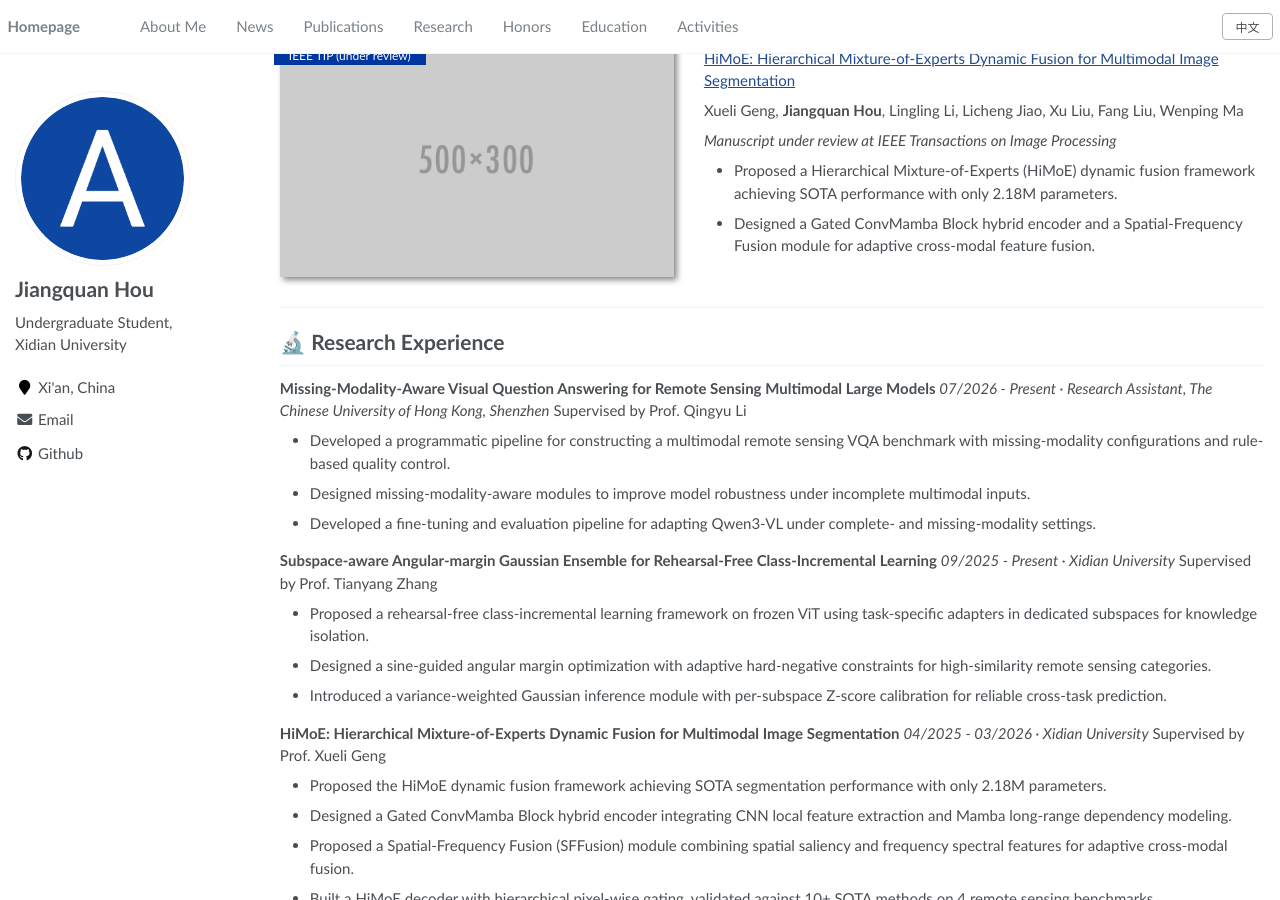
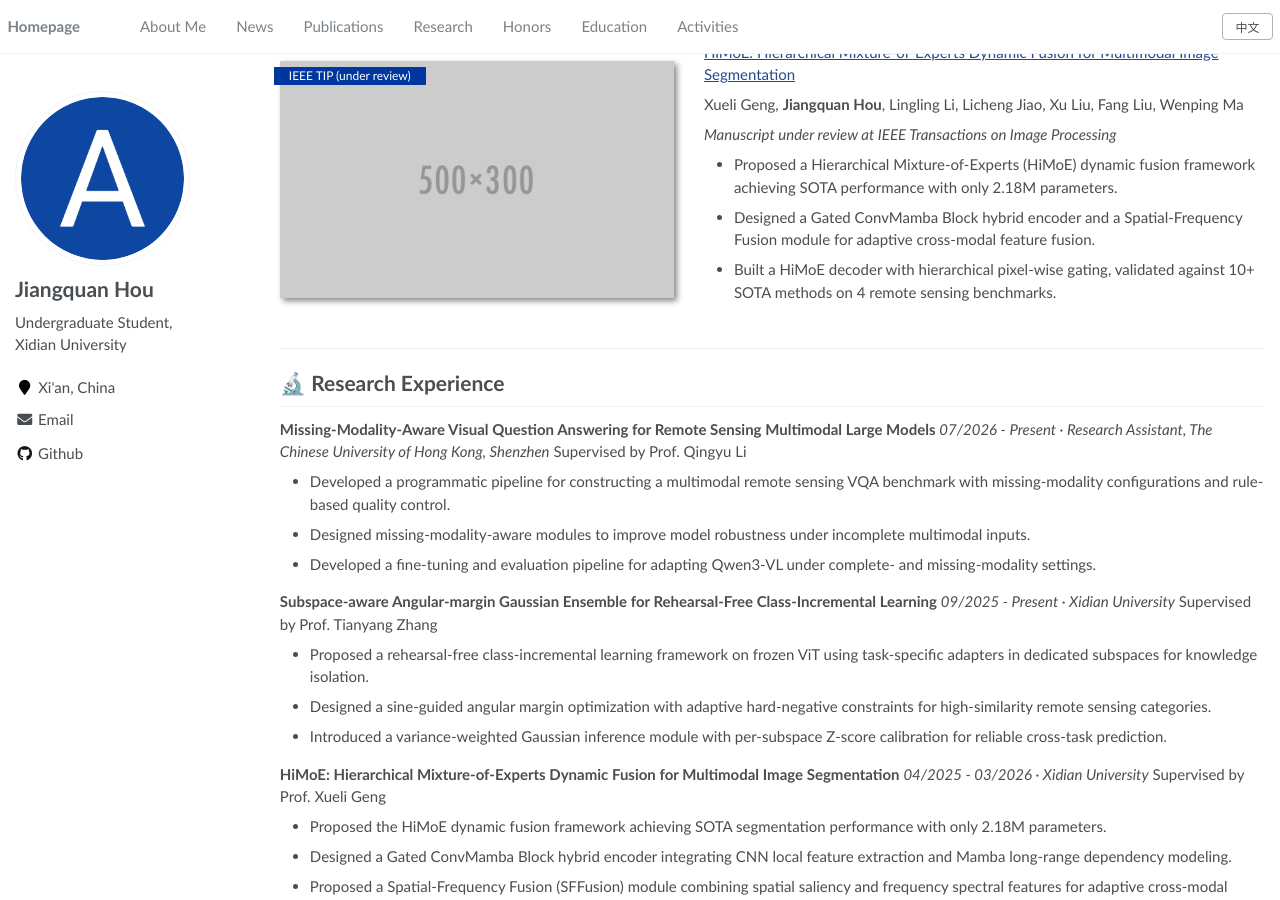
Before and after one commit to ViviQuan/ViviQuan.github.io, a Jekyll site: the page built from _pages/about.md, in a window 1280 px wide and 900 px high, scrolled down 329 px. Built offline with Jekyll 4.4.1, drawn with Linux system fonts in a browser that asks for light colours.

Commit message:
Add third bullet point for HiMoE paper in both EN and ZH

```diff
--- a/_pages/about.md
+++ b/_pages/about.md
@@ -33,6 +33,7 @@ Xueli Geng, **Jiangquan Hou**, Lingling Li, Licheng Jiao, Xu Liu, Fang Liu, Wenp
 
 - Proposed a Hierarchical Mixture-of-Experts (HiMoE) dynamic fusion framework achieving SOTA performance with only 2.18M parameters.
 - Designed a Gated ConvMamba Block hybrid encoder and a Spatial-Frequency Fusion module for adaptive cross-modal feature fusion.
+- Built a HiMoE decoder with hierarchical pixel-wise gating, validated against 10+ SOTA methods on 4 remote sensing benchmarks.
 
 </div>
 </div>
@@ -116,6 +117,7 @@ Xueli Geng, **Jiangquan Hou**, Lingling Li, Licheng Jiao, Xu Liu, Fang Liu, Wenp
 
 - 提出分层混合专家（HiMoE）动态融合框架，仅用 2.18M 参数即达到 SOTA 性能。
 - 设计门控 ConvMamba Block 混合编码器与空间-频率融合模块，实现自适应跨模态特征融合。
+- 构建分层像素级门控 HiMoE 解码器，在 4 个遥感基准上与 10+ 种 SOTA 方法对比验证。
 
 </div>
 </div>
```
